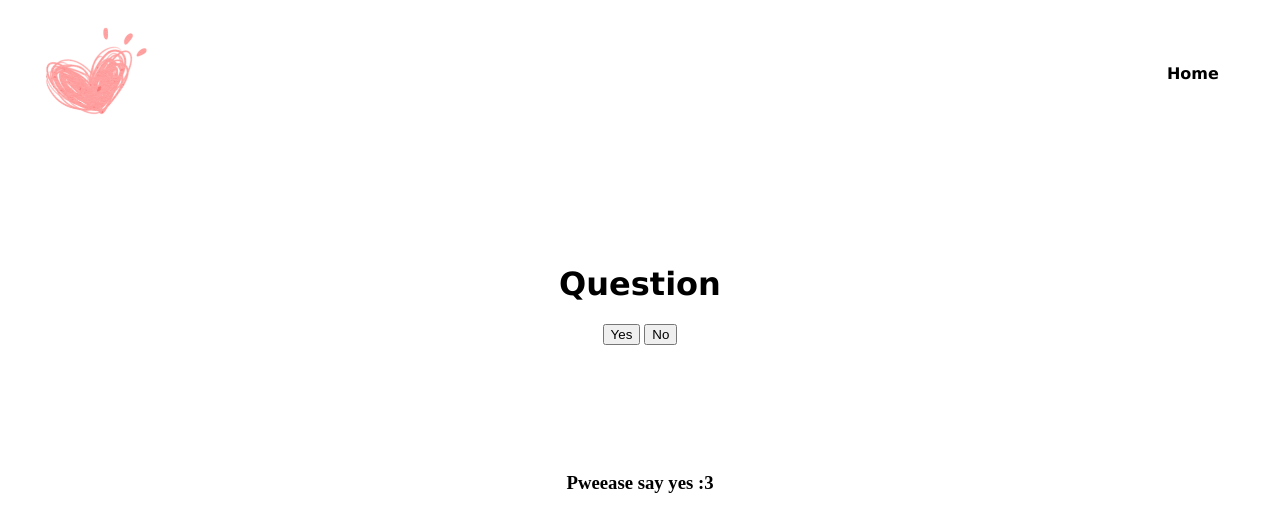
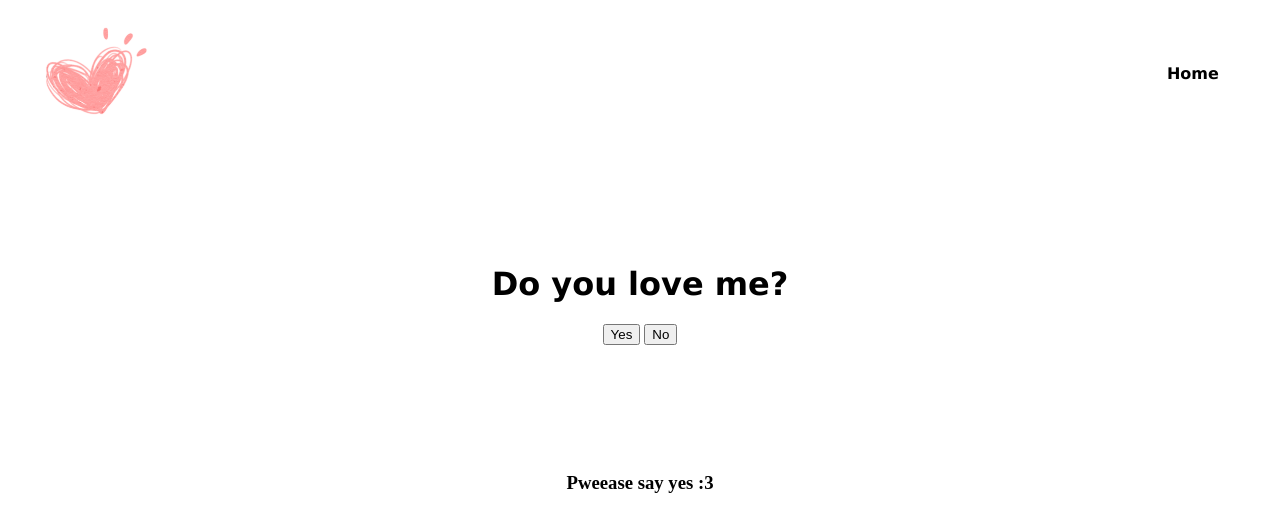
Before and after one commit to hongpenggg/especial, a plain HTML site: page index.html in a window 1280 px wide. Drawn offline with Linux system fonts and the light colour scheme.

Commit message:
Update index.html

```diff
--- a/index.html
+++ b/index.html
@@ -25,7 +25,7 @@
     </div>
 
     <div class="question">
-        <h1 class="question-text">Question</h1>
+        <h1 class="question-text">Do you love me?</h1>
         <div class="answer">
             <button class="yes" onclick="window.location.href = 'yes.html'">Yes</button>
             <button class="no" onclick="window.location.href = 'no.html'">No</button>
```
